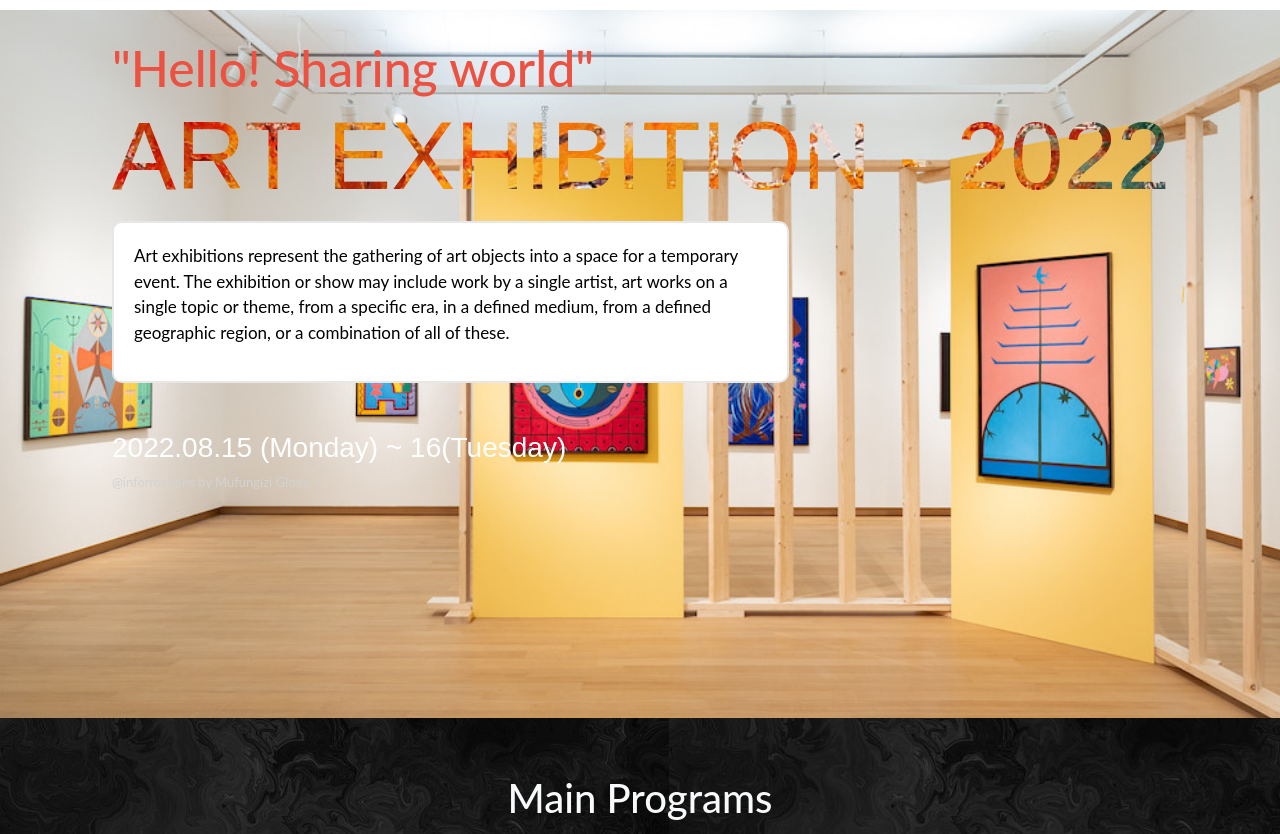
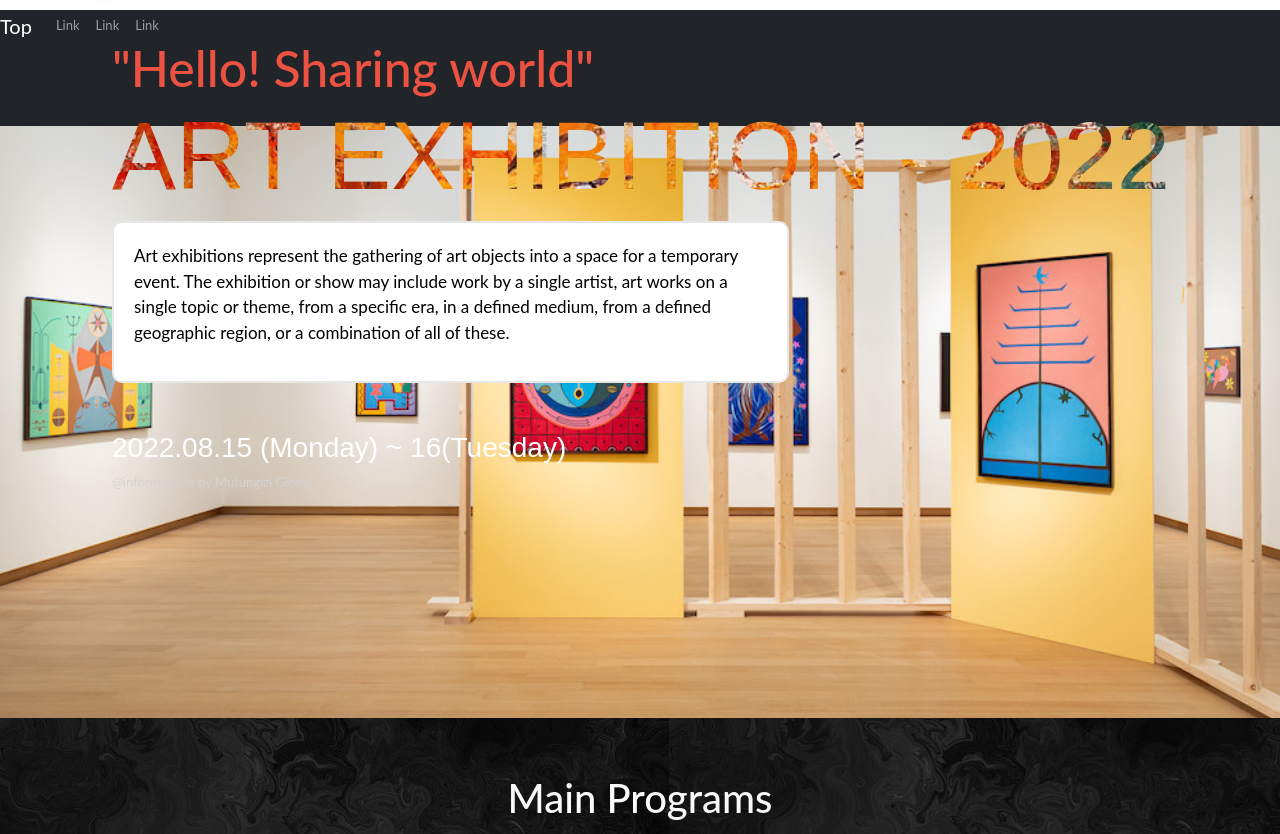
Before and after one commit to GloireIrenge/Art-exhibition-project, a website: page index.html in a window 1280 px wide. Shown: the part 74-908 px from the top of the page. Drawn offline with nearby package versions, Linux system fonts and the light colour scheme; a web font is replaced by a local one.

Commit message:
Update the top nav-bar

```diff
--- a/css/main.css
+++ b/css/main.css
@@ -1,16 +1,15 @@
 @import url("https://fonts.cdnfonts.com/css/cocogoose");
 @import url("https://fonts.cdnfonts.com/css/Lato");
 
-.topNav {
-  background-color: rgba(21, 19, 19, 0.85);
-  height: 20px;
+.fixed-top-sm {
+  position: fixed;
+  top: 0;
+  right: 0;
+  left: 0;
+  z-index: 1030;
+  height: 200px;
 }
 
-.navbar-top {
-  background: #4d5061;
-  border-bottom: 4px solid #60b078;
-  color: #fff;
-}
 
 .inside {
   color: #ec5242;
--- a/index.html
+++ b/index.html
@@ -16,18 +16,23 @@
   <header>
       <nav class="navbar navbar-top">
 
-          <div class="container">
-            <!-- left nav top -->
-            <ul class="nav navbar-nav pull-left">
-              <li><a href="#"><span class="glyphicon glyphicon glyphicon-bold text-white"></span></a></li>
-              <li><a href="#"><span class="glyphicon glyphicon-globe text-white"></span></a></li>
-              <li><a href="#"><span class="glyphicon glyphicon-pushpin text-white"></span></a></li>
-            </ul>
-            <!-- right nav top -->
-            <ul class="nav navbar-nav pull-right">
-         <li>some header </li>
-            </ul>
-          </div>
+          <nav class="navbar navbar-expand-md fixed-top-sm justify-content-start flex-nowrap bg-dark navbar-dark">
+              <a href="/" class="navbar-brand">Top</a>
+              <ul class="navbar-nav flex-row">
+                  <li class="nav-item active">
+                      <a class="nav-link px-2" href="#">Link</a>
+                  </li>
+                  <li class="nav-item">
+                      <a class="nav-link px-2" href="#">Link</a>
+                  </li>
+                  <li class="nav-item">
+                      <a class="nav-link px-2" href="#">Link</a>
+                  </li>
+              </ul>
+              <button class="navbar-toggler ml-auto" type="button" data-toggle="collapse" data-target="#navbar2">
+                  <span class="navbar-toggler-icon"></span>
+              </button>
+          </nav>
 
         </nav>
     <nav class="navbar navbar-expand-md navbar-light bgp-light">
```
